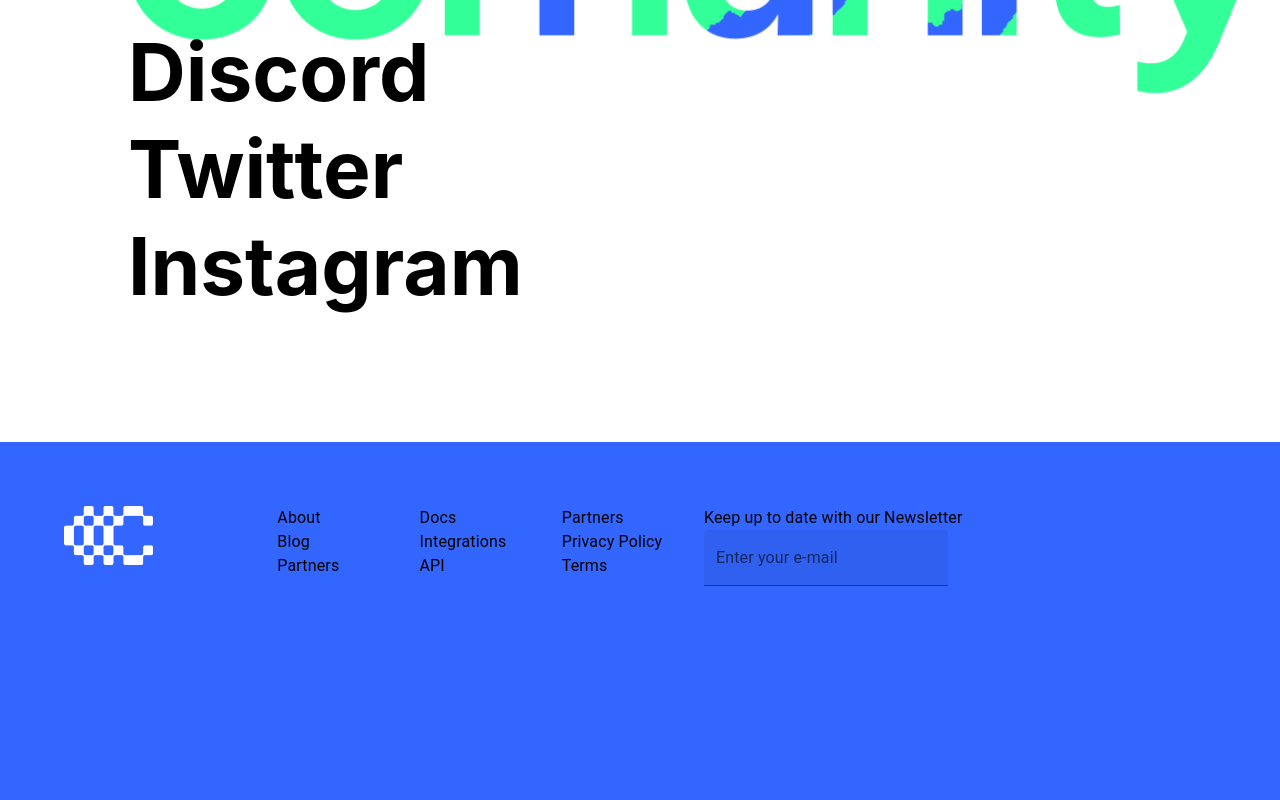
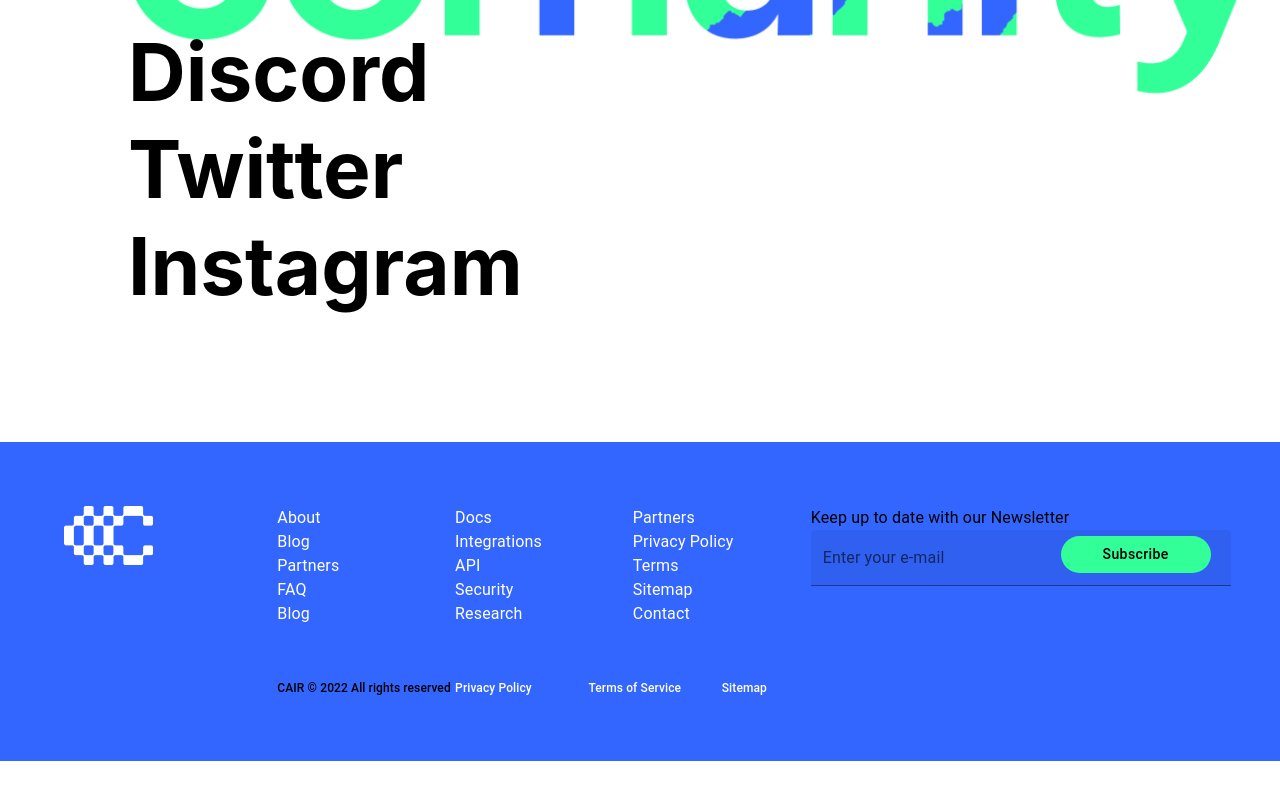
Before and after one commit to aparna124/React-responsive, a React (Create React App) app in the folder sample/: page / in a window 1280 px wide. Shown: the part 5859-6659 px from the top of the page. After the commit the page ends 6620 px from the top, so only its background shows below. Built offline with nearby package versions, Linux system fonts and the light colour scheme.

Commit message:
Implemented UI of footer

```diff
--- a/sample/src/pages/home/index.js
+++ b/sample/src/pages/home/index.js
@@ -14,6 +14,10 @@
 import JoinOurCommunity from '../../assets/Join Our Comunity.png';
 import cairLogo from '../../assets/cair logo.png';
 import TextField from '@mui/material/TextField';
+import styled from '@emotion/styled';
+import InputAdornment from '@mui/material/InputAdornment';
+import IconButton from '@mui/material/IconButton';
+import Button from '@mui/material/Button';
 
 const theme = createTheme();
 
@@ -36,6 +40,25 @@
         fontSize: '1.4rem',
       },
     };
+
+  const CssTextField = styled(TextField)({
+        // '& label.Mui-focused': {
+        //     color: 'green',
+        // },
+        // '& .MuiInput-underline:after': {
+        //     borderBottomColor: '#33FF99',
+        // },
+        '& .MuiOutlinedInput-root': {
+            '& fieldset': {
+                // borderColor: '#33FF99',
+                borderRadius: '25px',
+                // borderBlockWidth: '2px',
+                backgroundColor: '#254FCE',
+                width: '200px',
+                heigt: '60px'
+            },
+        },
+    });
 
 export const Home = () => {
 
@@ -159,18 +182,21 @@
                 </div>
             </div>
             <div id="footer" style={{paddingTop: '10%'}}>
-                <div style={{backgroundColor: '#3366FF', height: '360px', width: '100%', padding: '5%'}}>
+                <div style={{backgroundColor: '#3366FF', height: '100%', width: '100%', padding: '5%'}}>
                     <Grid container>
                         <Grid item xs={2}>
                             <img src={cairLogo} />
                         </Grid>
-                        <Grid item xs={4}>
+                        <Grid item xs={5} style={{color: '#fff'}}>
+                            <div>
                                 <Grid container>
                                     <Grid item xs={4}>
                                         <Typography>
                                             <Box>About</Box>
                                             <Box>Blog</Box>
                                             <Box>Partners</Box>
+                                            <Box>FAQ</Box>
+                                            <Box>Blog</Box>
                                         </Typography>
                                     </Grid>
                                     <Grid item xs={4}>
@@ -178,6 +204,8 @@
                                             <Box>Docs</Box>
                                             <Box>Integrations</Box>
                                             <Box>API</Box>
+                                            <Box>Security</Box>
+                                            <Box>Research</Box>
                                         </Typography>
                                     </Grid>
                                     <Grid item xs={4}>
@@ -185,13 +213,36 @@
                                             <Box>Partners</Box>
                                             <Box>Privacy Policy</Box>
                                             <Box>Terms</Box>
+                                            <Box>Sitemap</Box>
+                                            <Box>Contact</Box>
                                         </Typography>
                                     </Grid>
                                 </Grid>
+                            </div>
+                            <div style={{paddingTop: '10%'}}>
+                                <Grid container>
+                                    <Grid item xs={4} style={{color: 'black', }}>
+                                        <Typography style={{fontSize: '12px', fontWeight: "500"}}>CAIR © 2022 All rights reserved</Typography>
                                     </Grid>
-                        <Grid item xs={6}>
+                                    <Grid item xs={3}>
+                                        <Typography style={{fontSize: '12px', fontWeight: "500"}}>Privacy Policy</Typography>
+                                    </Grid>
+                                    <Grid item xs={3}>
+                                        <Typography style={{fontSize: '12px', fontWeight: "500"}}>Terms of Service</Typography>
+                                    </Grid>
+                                    <Grid item xs={2}>
+                                        <Typography style={{fontSize: '12px', fontWeight: "500"}}>Sitemap</Typography>
+                                    </Grid>
+                                </Grid>
+                            </div>
+
+                        </Grid>
+                        <Grid item xs={5}>
+                            <div>
                                 <Typography>Keep up to date with our Newsletter</Typography>
-                            <TextField id="filled-basic" label="Enter your e-mail" variant="filled" />
+                                <CssTextField id="filled-basic" label="Enter your e-mail" variant="filled" style={{width: '420px', borderRadius: '50px'}}/>
+                                <Button type="submit" style={{marginLeft: '-170px', marginTop: '1.2%', backgroundColor: '#33FF99', textTransform: 'none', color: 'black', width: '150px', borderRadius: '50px'}}>Subscribe</Button>
+                            </div>
                         </Grid>
                     </Grid>
                 </div>
```
Lines whose indentation alone changed are shown as unchanged.
